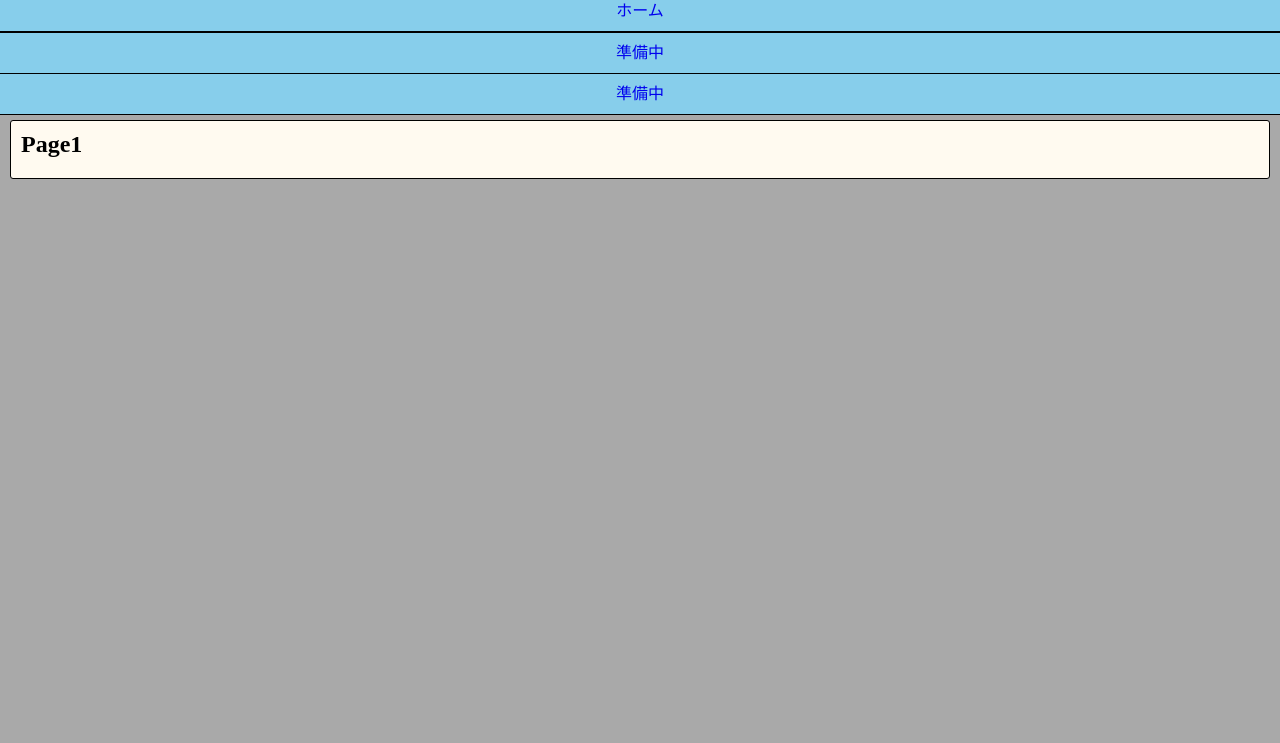
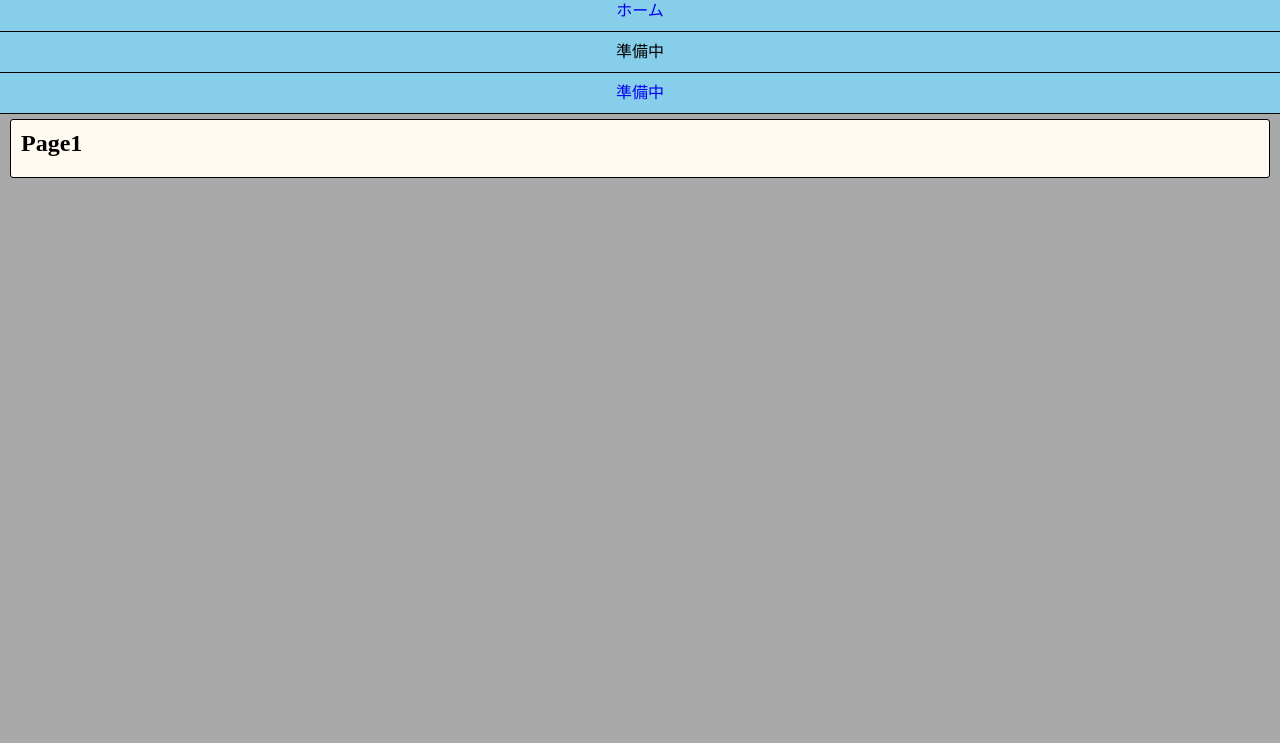
Before and after one commit to sunm1215/sunm1215.github.io, a plain HTML site: page pages/page1.html in a window 1280 px wide. Shown: the part 57-800 px from the top of the page. Drawn offline with nearby package versions, Linux system fonts and the light colour scheme.

Commit message:
Update page1.html

```diff
--- a/pages/page1.html
+++ b/pages/page1.html
@@ -14,7 +14,7 @@
         <h1>わたしのホームページへようこそ</h1>
         <nav>
             <ul>
-                <li><a href="../">ホーム</li>
+                <li><a href="../">ホーム</a></li>
                 <li>準備中</li>
                 <li><a href="page2.html">準備中</a></li>
             </ul>
```
